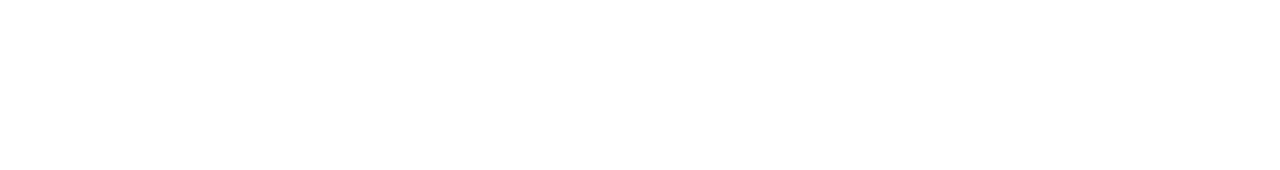
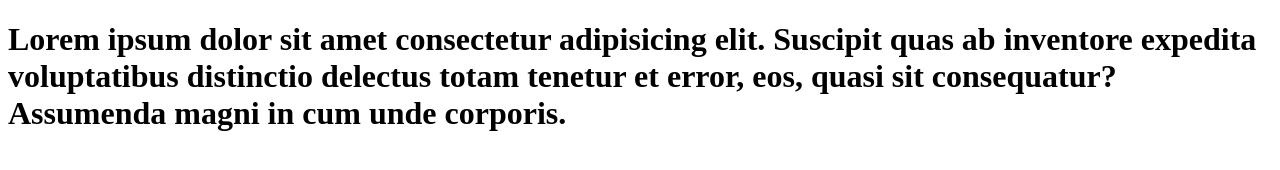
Before and after one commit to 2001at/new, a plain HTML site: page index.html in a window 1280 px wide. Drawn offline with Linux system fonts and the light colour scheme.

Commit message:
first_commit

```diff
--- a/index.html
+++ b/index.html
@@ -6,6 +6,8 @@
     <title>Document</title>
 </head>
 <body>
-
+    <h1>
+        Lorem ipsum dolor sit amet consectetur adipisicing elit. Suscipit quas ab inventore expedita voluptatibus distinctio delectus totam tenetur et error, eos, quasi sit consequatur? Assumenda magni in cum unde corporis.
+    </h1>
 </body>
 </html>
```
